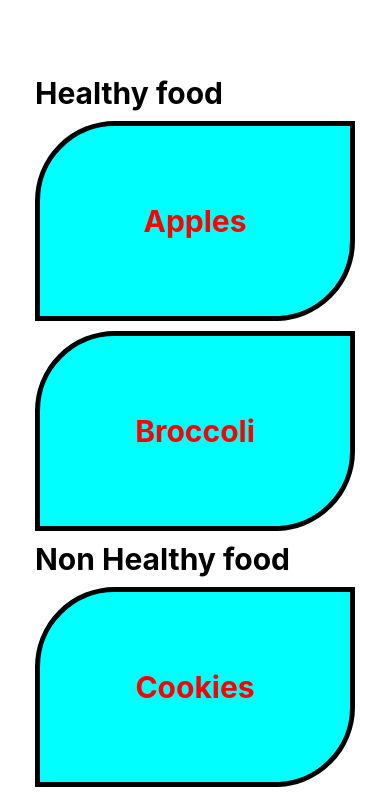
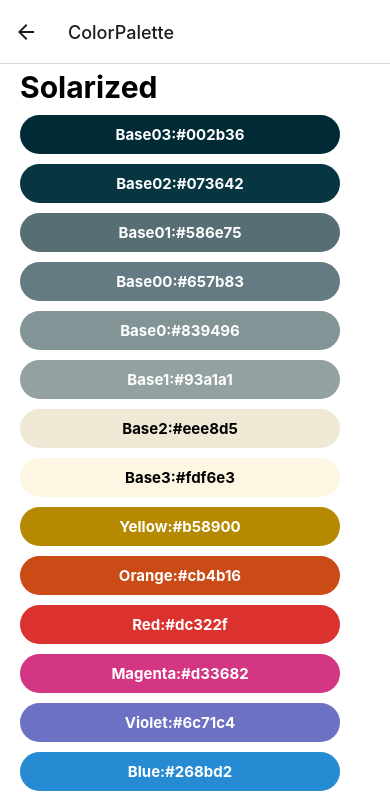
Before and after one commit to Shah-Jahan-Mukhtar/React_Native_series, a React Native app: screen /ColorPalette in a window 390 px wide. Shown: the top 795 px of the page. Built offline with nearby package versions, Linux system fonts and the light colour scheme.

Commit message:
Navigation

```diff
--- a/App.js
+++ b/App.js
@@ -1,48 +1,28 @@
 import React from 'react';
 import { StatusBar } from 'expo-status-bar';
 import { StyleSheet, Text, View ,FlatList,SafeAreaView,SectionList} from 'react-native';
-import Colors from './components/colorBox';
-import Food from './components/food'
-// import { NavigationContainer } from '@react-navigation/native';
-// import { createStackNavigator } from '@react-navigation/stack';
+import Home from './screens/Home';
+import ColorPalette from './screens/ColorPalette';
+import { NavigationContainer } from '@react-navigation/native';
+import { createStackNavigator } from '@react-navigation/stack';
 
-const FOOD=[
-  {title:'Healthy food',data:['Apples', 'Broccoli']},
-  {title:'Non Healthy food' , data:['Cookies', 'Doritos', 'Eclairs']}
-]
 
+const Stack = createStackNavigator();
 
 
 const  App=()=> {
   return (
-    <SafeAreaView style={{alignContent:'center',alignItems:'center',marginTop:25}}>
-      <SectionList
-      style={styles.container}
-      sections={FOOD}
-      keyExtractor={(item)=>item}
-      renderItem={(data)=><Food name={data.item} /> }
-      renderSectionHeader={({section})=>(<Text style={styles.heading}>{section.title}</Text>)}
-      // ListHeaderComponent={<Text style={styles.heading}>Solarized</Text>}
-      />
-    </SafeAreaView>
+    <NavigationContainer >
+      <Stack.Navigator >
+        <Stack.Screen name="Home" component={Home}/>
+        <Stack.Screen name="ColorPalette" component={ColorPalette}/>
+
+      </Stack.Navigator>
+    </NavigationContainer>
   );
 }
 
-const styles=StyleSheet.create({
 
-  container:{
-    paddingTop:50,
-    paddingHorizontal:10,
-    paddingBottom:20,
-    width:340
-
-  },
-  heading:{
-    fontSize:30,
-    fontWeight:'bold',
-    marginBottom:10
-  }
-})
 
 
 
@@ -96,3 +76,40 @@ export default App;
 //     </SafeAreaView>
 //   );
 // }
+
+
+
+// Section List
+
+// const FOOD=[
+//   {title:'Healthy food',data:['Apples', 'Broccoli']},
+//   {title:'Non Healthy food' , data:['Cookies', 'Doritos', 'Eclairs']}
+// ]
+
+{/* <SafeAreaView style={{alignContent:'center',alignItems:'center',marginTop:25}}>
+      <SectionList
+      style={styles.container}
+      sections={FOOD}
+      keyExtractor={(item)=>item}
+      renderItem={(data)=><Food name={data.item} /> }
+      renderSectionHeader={({section})=>(<Text style={styles.heading}>{section.title}</Text>)}
+      // ListHeaderComponent={<Text style={styles.heading}>Solarized</Text>}
+      />
+    </SafeAreaView> */}
+
+
+// const styles=StyleSheet.create({
+
+//   container:{
+//     paddingTop:50,
+//     paddingHorizontal:10,
+//     paddingBottom:20,
+//     width:340
+
+//   },
+//   heading:{
+//     fontSize:30,
+//     fontWeight:'bold',
+//     marginBottom:10
+//   }
+// })
--- a/components/food.js
+++ b/components/food.js
@@ -13,7 +13,7 @@ const Food=(props)=>{
 
 const styles=StyleSheet.create({
     container:{
-        backgroundColor:'cyan',
+        backgroundColor:'#DFFF00',
         padding:10,
         marginBottom:10,
         height:200,
--- /dev/null
+++ b/screens/ColorPalette.js
@@ -0,0 +1,59 @@
+import React  from "react";
+import { FlatList,StyleSheet ,Text} from "react-native";
+import Colors from "../components/colorBox";
+
+
+
+const COLORS = [
+  { colorName: 'Base03', hexCode: '#002b36' },
+  { colorName: 'Base02', hexCode: '#073642' },
+  { colorName: 'Base01', hexCode: '#586e75' },
+  { colorName: 'Base00', hexCode: '#657b83' },
+  { colorName: 'Base0', hexCode: '#839496' },
+  { colorName: 'Base1', hexCode: '#93a1a1' },
+  { colorName: 'Base2', hexCode: '#eee8d5' },
+  { colorName: 'Base3', hexCode: '#fdf6e3' },
+  { colorName: 'Yellow', hexCode: '#b58900' },
+  { colorName: 'Orange', hexCode: '#cb4b16' },
+  { colorName: 'Red', hexCode: '#dc322f' },
+  { colorName: 'Magenta', hexCode: '#d33682' },
+  { colorName: 'Violet', hexCode: '#6c71c4' },
+  { colorName: 'Blue', hexCode: '#268bd2' },
+  { colorName: 'Cyan', hexCode: '#2aa198' },
+  { colorName: 'Green', hexCode: '#859900' },
+];
+
+const ColorPalette=()=>{
+    return(
+
+      <FlatList
+      style={styles.container}
+      data={COLORS}
+      keyExtractor={(item)=>item.hexCode}
+      renderItem={({item})=><Colors name={item.colorName} hexCode={item.hexCode}/> }
+
+      ListHeaderComponent={<Text style={styles.heading}>Solarized</Text>}
+      />
+
+    )
+};
+
+
+const styles=StyleSheet.create({
+
+  container:{
+    paddingTop:5,
+    paddingBottom:10,
+    paddingHorizontal:20,
+    backgroundColor:'white'
+
+
+  },
+  heading:{
+    fontSize:30,
+    fontWeight:'bold',
+    marginBottom:10
+  }
+})
+
+export default ColorPalette;
--- /dev/null
+++ b/screens/Home.js
@@ -0,0 +1,27 @@
+import React from 'react'
+import {View,Text,TouchableOpacity,StyleSheet} from 'react-native';
+
+
+const Home=({navigation})=>{
+    return(
+        <View>
+            <TouchableOpacity onPress={()=>{
+                navigation.navigate('ColorPalette')
+            }}>
+            <Text style={styles.text}>Solarized!</Text>
+            </TouchableOpacity>
+        </View>
+    )
+};
+
+const styles=StyleSheet.create({
+    text:{
+        fontSize:20,
+        fontWeight:'bold',
+        marginLeft:10
+
+    }
+})
+
+
+export default Home;
```
Also changed, not shown: screens/Rainbow.js (added, +29 -0 lines).
